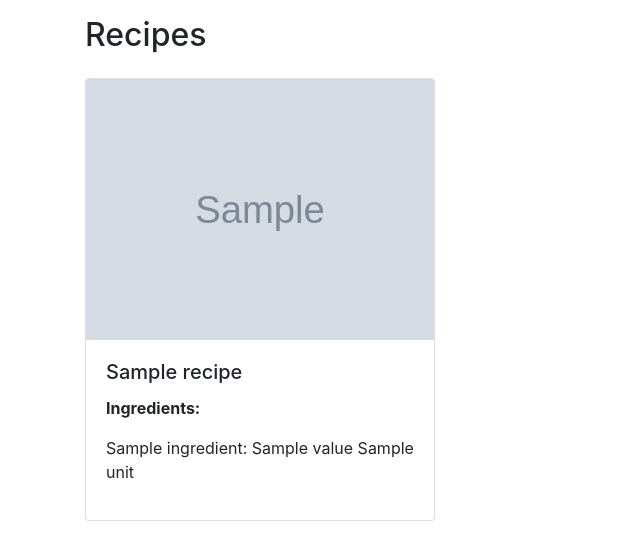
After one commit to thabnir/CookCheap, a Flask app: template templates/recipesbyfood.html in a window 1280 px wide. The commit adds this page. Shown: the top 560 px of the page, without its empty margins (0-640 px from the left). Run offline with Flask 3, Linux system fonts and the light colour scheme; the template is opened without the code that fills it: most values are stand-ins (such as "Sample title", 1, 10 or a date in 2020); grey boxes marked "Sample" are stand-in pictures; some libraries are stand-ins or nearby versions.

Commit message:
Added route to get recipes by food name

```diff
--- a/app.py
+++ b/app.py
@@ -2,31 +2,43 @@ from flask import Flask, render_template, request
 import requests
 from dotenv import load_dotenv
 import os
-from fractions import Fraction
 
 load_dotenv()
 
 
 app = Flask(__name__)
 
-# Spoonacula
+# Spoonacular
 SPOONACULAR = os.getenv("SPOONACULAR_API_KEY")
 
 # Spoonacular API endpoint
 SPOONACULAR_API_URL = "https://api.spoonacular.com/recipes/findByIngredients"
+SPOONACULAR_COMPLEX_SEARCH = "https://api.spoonacular.com/recipes/complexSearch"
 
+@app.route("/recipesbyfood", methods=["POST"])
+def get_recipe_by_food():
+    if request.method == "POST":
+        user_input = request.form["food_input"]
 
+        params = {
+            "apiKey": SPOONACULAR, # always required
+            "query": user_input,
+        }
 
-def format_number(number):
-    # Convert to Fraction and simplify
-    fraction = Fraction(number).limit_denominator()
+        response = requests.get(SPOONACULAR_COMPLEX_SEARCH, params=params) # get recipes by food
+        if response.status_code == 200:
+            recipe_names = response.json()["results"] # id, foodname, image, imageType
+            recipe_ids = list(map(lambda r: r['id'], recipe_names))
+            recipe_ingredients = [requests.get(f"https://api.spoonacular.com/recipes/{ID}/ingredientWidget.json",
+                                               {"apiKey": SPOONACULAR, "id": ID}).json() for ID in recipe_ids]
+            name_by_ingredients = [{**recipe_id, **recipe_ingredient}
+                                 for (recipe_id, recipe_ingredient) in zip(recipe_names, recipe_ingredients)]
+            print(name_by_ingredients)
+            return render_template("recipesbyfood.html", recipes=name_by_ingredients) # passed arguments MUST be jsons
+        else:
+            print(f"Error: {response.status_code} - {response.text}")
+            return f"Error: {response.status_code} - {response.text}"
 
-    # If the result is a whole number, return it as an integer
-    if fraction.denominator == 1:
-        return str(fraction.numerator)
-    else:
-        # If the result is a fraction, return it in the form "numerator/denominator"
-        return f"{fraction.numerator}/{fraction.denominator}"
 
 
 @app.route("/")
@@ -37,12 +49,12 @@ def index():
 @app.route("/recipes", methods=["POST"])
 def get_recipes():
     if request.method == "POST":
-        user_input = request.form["food_input"]
+        user_input = request.form["ingredients_input"]
         print(f"user_input: '{user_input}'")
 
         # Call Spoonacular API to get recipes based on user input
         params = {
-            "apiKey": SPOONACULAR,  # always required
+            "apiKey": SPOONACULAR, # always required
             "ingredients": user_input,
         }
 
--- /dev/null
+++ b/templates/recipesbyfood.html
@@ -0,0 +1,37 @@
+<!DOCTYPE html>
+<html lang="en">
+<head>
+    <meta charset="UTF-8">
+    <meta name="viewport" content="width=device-width, initial-scale=1.0">
+    <title>Recipes</title>
+    <link rel="stylesheet" href="https://stackpath.bootstrapcdn.com/bootstrap/4.5.2/css/bootstrap.min.css">
+</head>
+<body>
+    <div class="container mt-3">
+        <h2 class="mb-4">Recipes</h2>
+        <div class="row">
+            {% for recipe in recipes %}
+                <div class="col-md-4 mb-4">
+                    <div class="card">
+                        <img src="{{ recipe.image }}" class="card-img-top" alt="{{ recipe.title }}">
+                        <div class="card-body">
+                            <h5 class="card-title">{{ recipe.title }}</h5>
+                            <p class="card-text"><strong>Ingredients:</strong></p>
+                            <ul class="list-unstyled">
+                                {% for ingredient in recipe.ingredients %}
+                                    <li>{{ ingredient.name }}: {{ingredient.amount.metric.value}} {{ingredient.amount.metric.unit}}</li>
+                                {% endfor %}
+                            </ul>
+                        </div>
+                    </div>
+                </div>
+            {% endfor %}
+        </div>
+    </div>
+
+    <!-- Bootstrap JS and Popper.js are recommended for Bootstrap functionality -->
+    <script src="https://code.jquery.com/jquery-3.5.1.slim.min.js"></script>
+    <script src="https://cdn.jsdelivr.net/npm/@popperjs/core@2.9.3/dist/umd/popper.min.js"></script>
+    <script src="https://stackpath.bootstrapcdn.com/bootstrap/4.5.2/js/bootstrap.min.js"></script>
+</body>
+</html>
```
Also changed, not shown: templates/index.html (+8 -1 lines).
